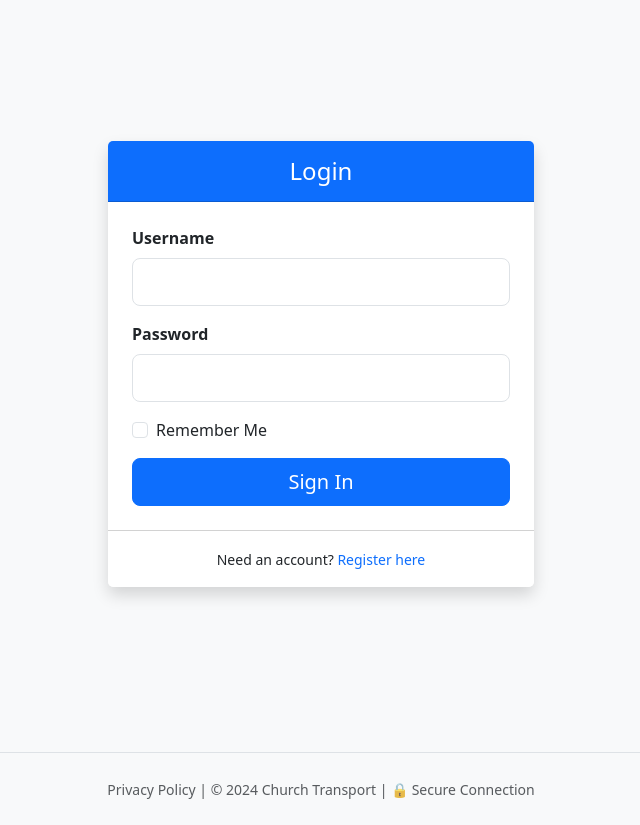
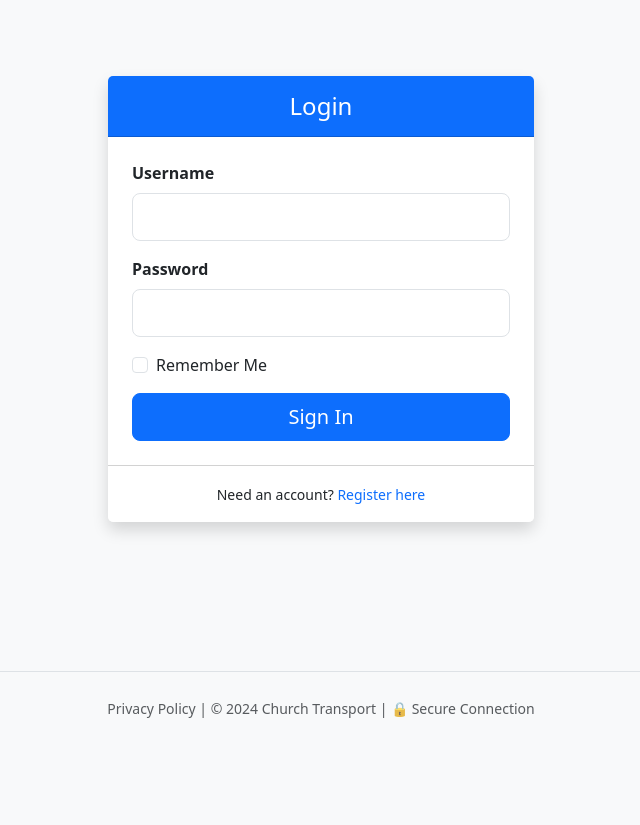
Before and after one commit to Gilaze/church-rides, a Python web app: template templates/login.html in a window 1280 px wide. Shown: the part 56-881 px from the top of the page, without its empty margins (319-959 px from the left). After the commit the page ends 774 px from the top, so only its background shows below. Run offline with Jinja, Linux system fonts and the light colour scheme; the template is opened without the code that fills it, so the values that code supplies are empty.

Commit message:
altered login styling

```diff
--- a/templates/login.html
+++ b/templates/login.html
@@ -28,11 +28,13 @@
     /* --- Desktop Styles (> 768px) --- */
     @media (min-width: 768px) {
         .mobile-login-container {
-            /* This height forces the align-items-center to push the box lower/center */
-            min-height: 85vh !important;
+            /* CHANGED: This calculation subtracts the approximate height of the
+               Navbar (~80px) + Footer (~100px) + Margins (~70px)
+               so the total page height stays within 100vh (No Scroll) */
+            min-height: calc(100vh - 250px) !important;
         }
         .mobile-login-card {
-            max-width: 450px; /* Cleaner width on Desktop */
+            max-width: 450px;
         }
     }
 </style>
```
